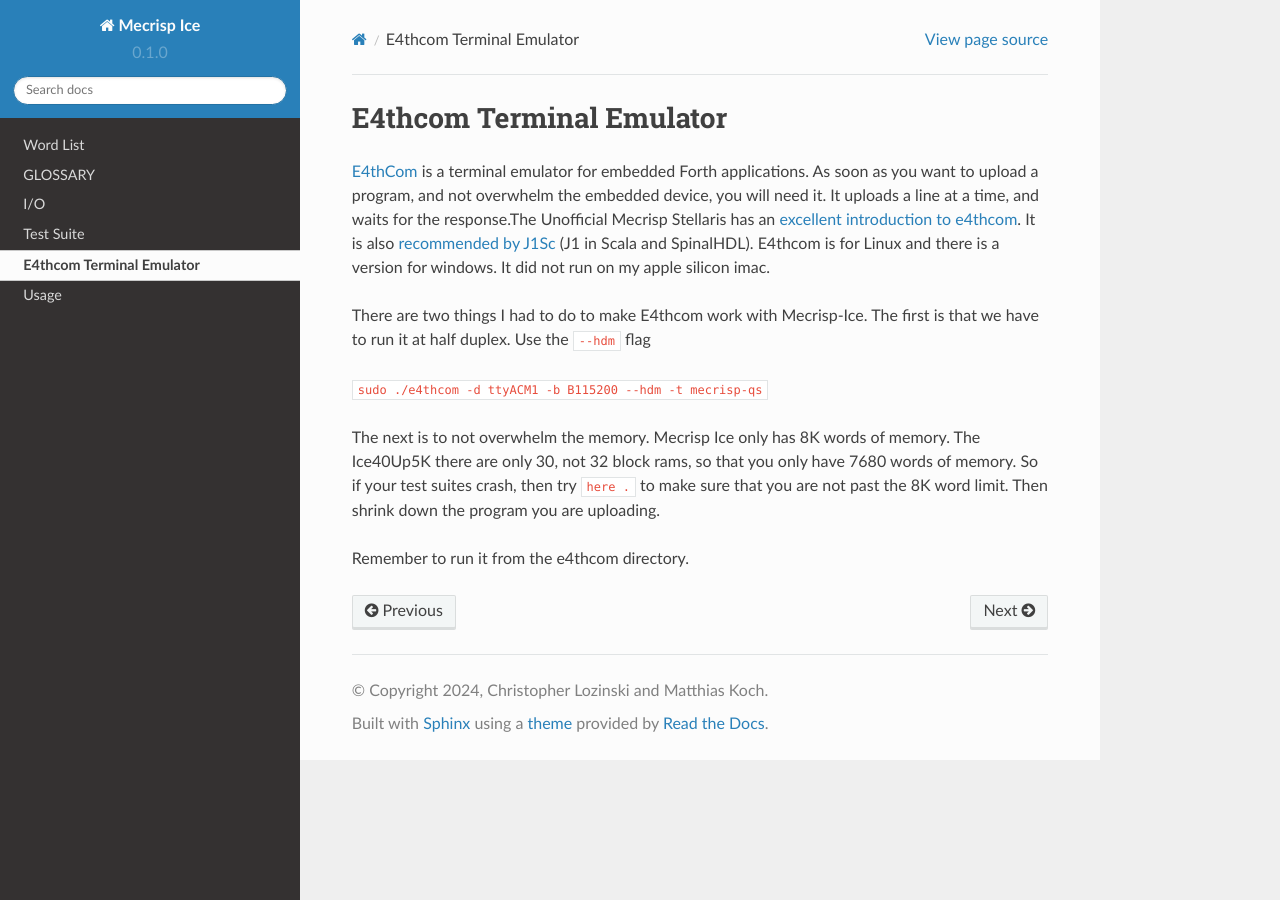
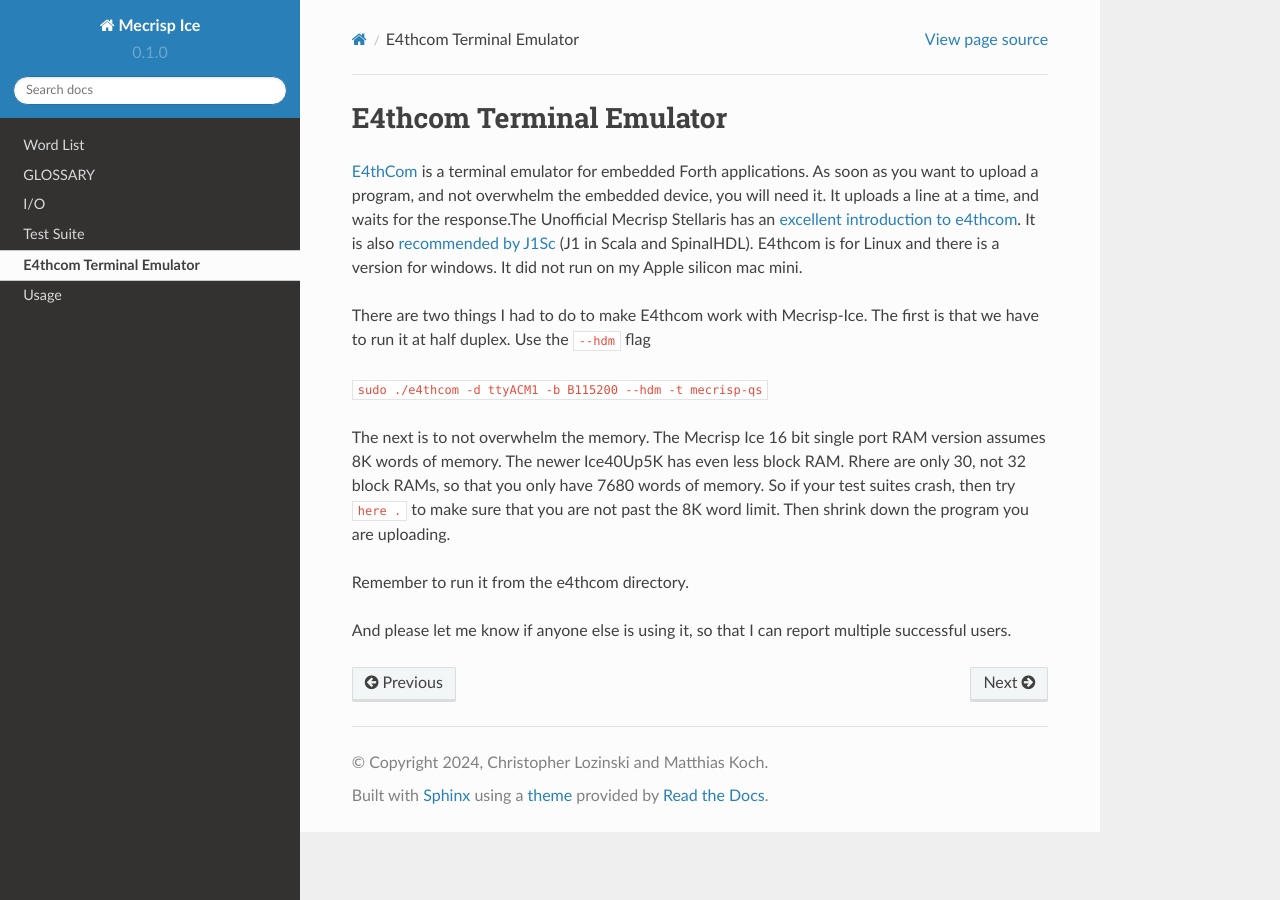
Before and after one commit to PythonLinks/Mecrisp-Ice, a Sphinx documentation site: the page built from docs/source/e4thcom.rst, in a window 1280 px wide. Built offline with Sphinx 7.4.7 and the Read the Docs theme 2.0.0, drawn with Linux system fonts in a browser that asks for light colours.

Commit message:
Update e4thcom.rst

```diff
--- a/docs/source/e4thcom.rst
+++ b/docs/source/e4thcom.rst
@@ -6,15 +6,17 @@
 and not overwhelm the embedded device, you will need it.  It uploads a line at a time, and waits for the response.The Unofficial Mecrisp Stellaris has an `excellent introduction to e4thcom
 <https://mecrisp-stellaris-folkdoc.sourceforge.io/serial-terminals.html#e4thcom>`_. It is also
 `recommended by J1Sc <https://github.com/SteffenReith/J1Sc#a-forth-shellterminal-for-j1sc>`_ (J1 in Scala and SpinalHDL).
-E4thcom is for Linux and there is a version for windows.  It did not run on my apple silicon imac.
+E4thcom is for Linux and there is a version for windows.  It did not run on my Apple silicon mac mini.
 
 There are two things I had to do to make E4thcom work with Mecrisp-Ice.  The first is that we have to run it at half duplex.
 Use the ``--hdm`` flag
 
 ``sudo ./e4thcom -d ttyACM1 -b B115200 --hdm -t mecrisp-qs``
 
-The next is to not overwhelm the memory.  Mecrisp Ice only has 8K words of memory.   The Ice40Up5K there are only 30,
-not 32 block rams, so that you only have 7680 words of memory. So if your test suites crash,
+The next is to not overwhelm the memory.  The Mecrisp Ice 16 bit single port RAM version assumes 8K words of memory.  The newer Ice40Up5K has even less block RAM.  Rhere are only 30,
+not 32 block RAMs, so that you only have 7680 words of memory. So if your test suites crash,
 then try ``here .`` to make sure that you are not past the 8K word limit.  Then shrink down the program you are uploading.
 
 Remember to run it from the e4thcom directory.
+
+And please let me know if anyone else is using it, so that I can report multiple successful users.
```
